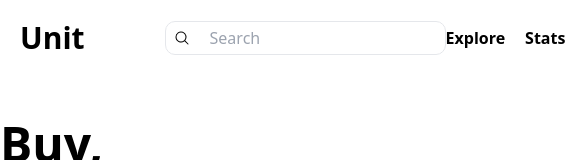
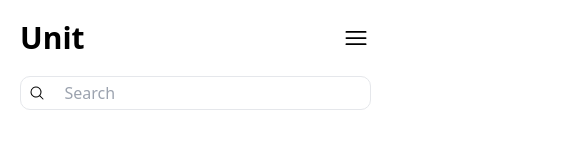
Before and after one commit to ValentineCodes/Unit, a Next.js app: page / in a window 390 px wide. Shown: the top 160 px of the page, 585 px wide, since content can reach past the window. Built offline with nearby package versions, Linux system fonts and the light colour scheme.

Commit message:
added header responsiveness for mobile

```diff
--- a/components/Header.tsx
+++ b/components/Header.tsx
@@ -4,23 +4,34 @@ import {
   MagnifyingGlassIcon,
   WalletIcon,
   MoonIcon,
+  Bars3Icon,
+  XMarkIcon,
 } from "@heroicons/react/24/solid";
+import { Popover } from "@headlessui/react";
 
 type Props = {};
 
 function Header({}: Props) {
   return (
-    <header className="sticky top-0 p-5 flex items-start justify-between max-w-7xl mx-auto z-20 xl:items-center bg-white/90">
+    <Popover>
+      {({ open }) => (
+        <header className="flex flex-col items-center">
+          <div className="top-0 p-5 w-full flex items-center justify-between max-w-7xl mx-auto z-20 xl:items-center bg-white/90">
             <div className="flex items-center space-x-20">
               <h1 className="font-bold text-3xl">Unit</h1>
-        <div className="flex  items-center space-x-5 border rounded-[10px] p-1 pl-2">
+
+              {/* Web view */}
+              <div className="hidden sm:flex items-center space-x-5 border rounded-[10px] p-1 pl-2">
                 <MagnifyingGlassIcon className="w-4 h-4" />
 
-          <input placeholder="Search" className="outline-none border-none" />
+                <input
+                  placeholder="Search"
+                  className="outline-none border-none"
+                />
               </div>
             </div>
 
-      <div className="flex items-center space-x-20">
+            <div className="hidden sm:flex items-center space-x-20">
               <nav>
                 <ul className="flex items-center space-x-5 font-semibold">
                   <li className="hover:text-[red] cursor-pointer transition-colors duration-300">
@@ -38,7 +49,7 @@ function Header({}: Props) {
                 </ul>
               </nav>
 
-        <div className="flex items-center space-x-3">
+              <div className="hidden sm:flex items-center space-x-3">
                 <div className="bg-[red] rounded-full p-2">
                   <WalletIcon className="w-5 h-5" color="white" />
                 </div>
@@ -52,7 +63,57 @@ function Header({}: Props) {
                 </div>
               </div>
             </div>
+
+            <Popover.Button className="flex sm:hidden">
+              {open ? (
+                <XMarkIcon className="w-7 h-7" color="black" />
+              ) : (
+                <Bars3Icon className="w-7 h-7" color="black" />
+              )}
+            </Popover.Button>
+          </div>
+
+          <div className="flex sm:hidden items-center space-x-5 border rounded-[10px] p-1 pl-2 w-[90%]">
+            <MagnifyingGlassIcon className="w-4 h-4" />
+
+            <input placeholder="Search" className="outline-none border-none" />
+          </div>
+
+          <Popover.Panel className="absolute top-20 inset-x-0 space-y-5 origin-top-right transform p-5 transition md:hidden bg-white py-5 ">
+            <nav>
+              <ul>
+                <li className="hover:text-[red] cursor-pointer transition-colors duration-300 text-bold py-5">
+                  Explore
+                </li>
+                <li className="hover:text-[red] cursor-pointer transition-colors duration-300 text-bold py-5">
+                  Stats
+                </li>
+                <li className="hover:text-[red] cursor-pointer transition-colors duration-300 text-bold py-5">
+                  Resources
+                </li>
+                <li className="hover:text-[red] cursor-pointer transition-colors duration-300 text-bold py-5">
+                  Create
+                </li>
+              </ul>
+            </nav>
+
+            <div className="flex items-center space-x-5">
+              <div className="bg-[red] rounded-full p-2">
+                <WalletIcon className="w-5 h-5" color="white" />
+              </div>
+
+              <div className="bg-[red] rounded-full p-2">
+                <UserIcon className="w-5 h-5" color="white" />
+              </div>
+
+              <div className="bg-[red] rounded-full p-2">
+                <MoonIcon className="w-5 h-5" color="white" />
+              </div>
+            </div>
+          </Popover.Panel>
         </header>
+      )}
+    </Popover>
   );
 }
 
--- a/package.json
+++ b/package.json
@@ -9,6 +9,7 @@
     "lint": "next lint"
   },
   "dependencies": {
+    "@headlessui/react": "^1.7.7",
     "@heroicons/react": "^2.0.13",
     "@next/font": "13.1.1",
     "@styled-icons/ionicons-outline": "^10.46.0",
```
Also changed, not shown: 1 other file (tests, documents, lock files or other folders). Lines whose indentation alone changed are shown as unchanged.
